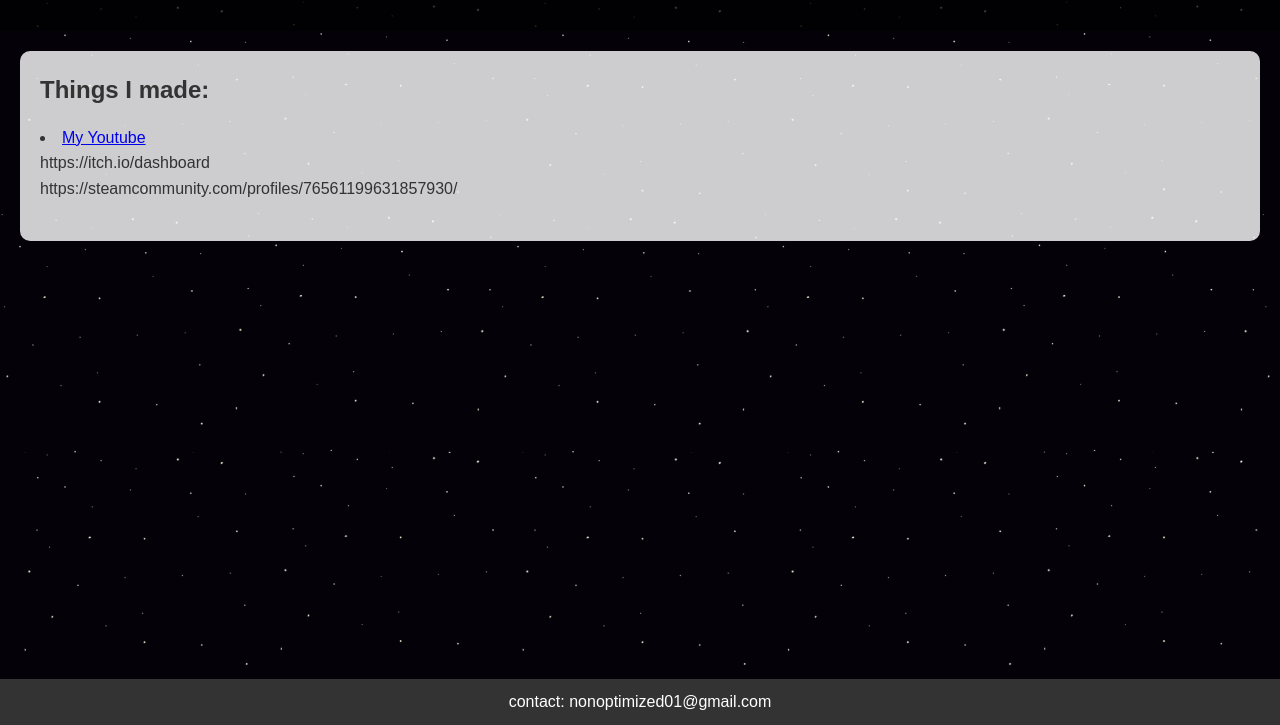
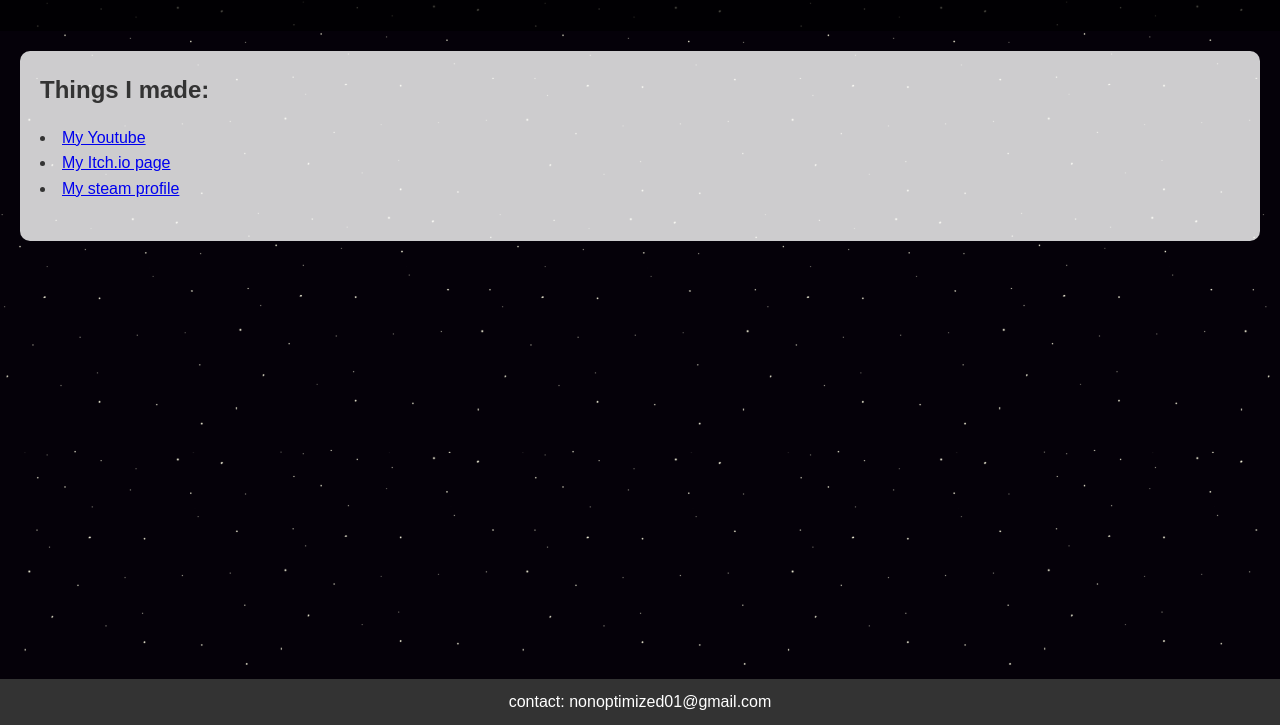
Before and after one commit to Non-Optimized/Non-Optimized.github.io, a plain HTML site: page index.html in a window 1280 px wide. Shown: the part 75-800 px from the top of the page. Drawn offline with Linux system fonts and the light colour scheme.

Commit message:
Add files via upload

```diff
--- a/index.html
+++ b/index.html
@@ -17,8 +17,8 @@
         <section id="section1">
             <h2>Things I made:</h2>
             <li><a href="https://www.youtube.com/@NonOptimized">My Youtube</a></li>
-            <p>https://itch.io/dashboard</p>
-            <p>https://steamcommunity.com/profiles/76561199631857930/</p>
+            <li><a href="https://itch.io/dashboard">My Itch.io page</a></li>
+            <li><a href="https://steamcommunity.com/profiles/76561199631857930/">My steam profile</a></li>
         </section>
     </main>
 
```
